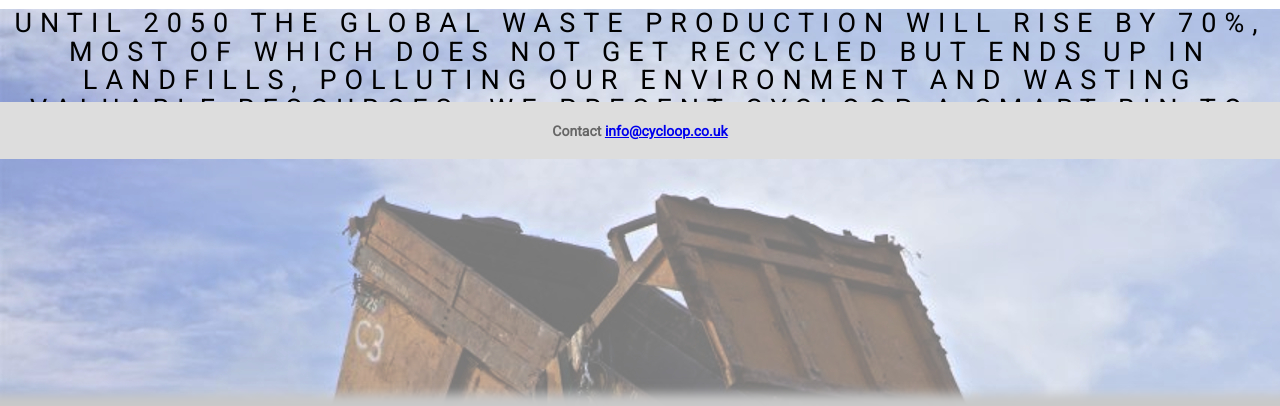
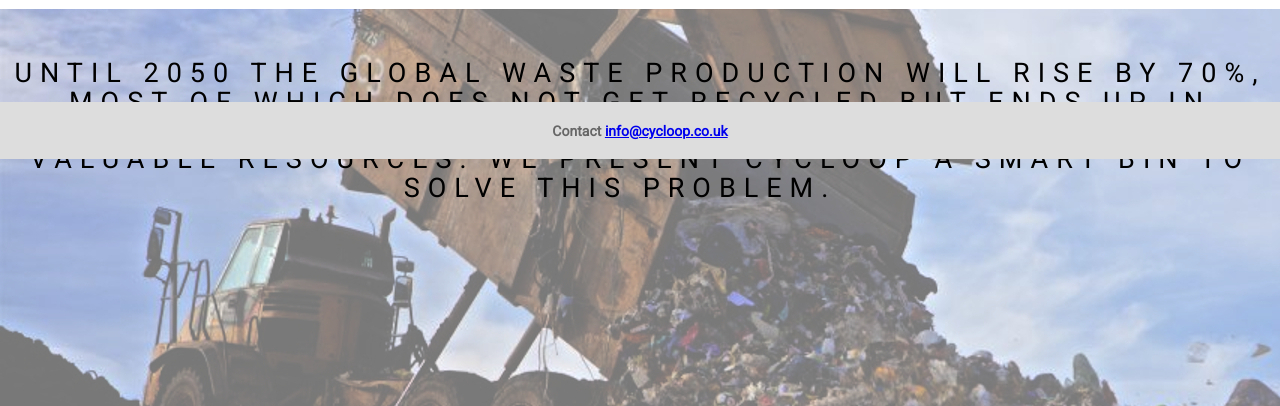
Before and after one commit to greentechcorp/Website1.0, a Flask app: page / in a window 1280 px wide. Shown: the part 641-1047 px from the top of the page. Run offline with Flask 2, Linux system fonts and the light colour scheme; data comes from the database, SQL or seed files in the repository; data that the repository does not hold is empty; some libraries are stand-ins or nearby versions.

Commit message:
Fixed padding issue on problem statement section

```diff
--- a/app/static/css/style.css
+++ b/app/static/css/style.css
@@ -93,6 +93,7 @@ li a:hover:not(.active) {
 }
 
 .problemstatement{
+  padding: 50px 0px;
   background-image:url('/static/img/landfill.jpg');
   background-repeat: no-repeat;
   min-height:400px;
```
Also changed, not shown: app/static/img/landfill.jpg.
